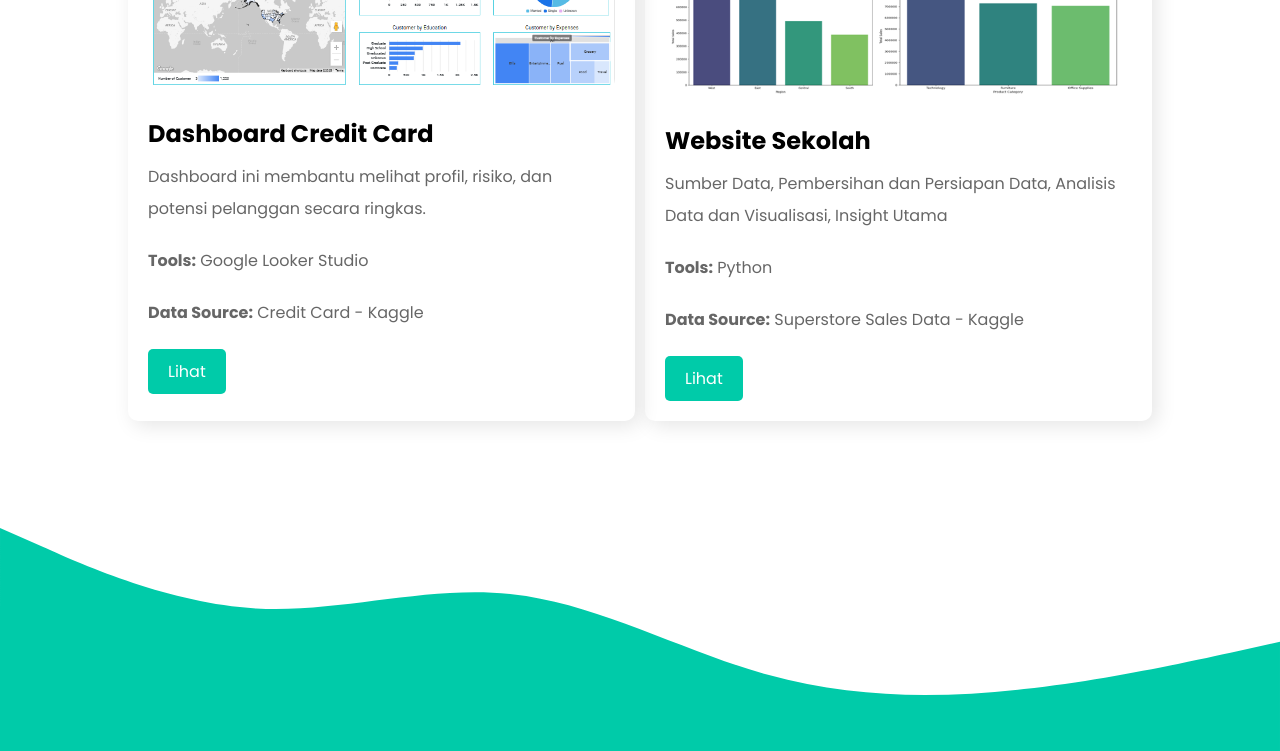
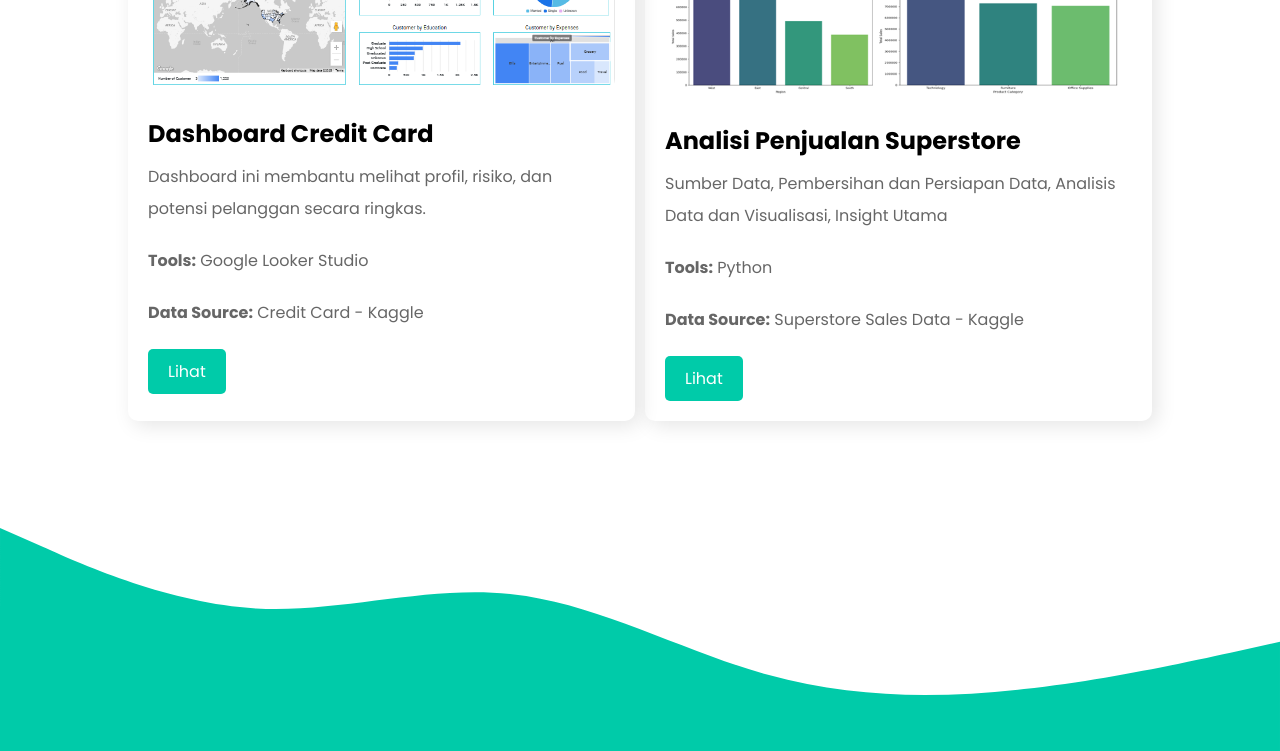
Before and after one commit to rezaaagam/portofolio_rezaagam, a plain HTML site: page index.html in a window 1280 px wide. Shown: the part 3400-4151 px from the top of the page. Drawn offline with nearby package versions, Linux system fonts and the light colour scheme.

Commit message:
Update index.html

```diff
--- a/index.html
+++ b/index.html
@@ -221,7 +221,7 @@
                 <div class="box" data-aos="fade-up" data-aos-duration="1000" data-aos-delay="200" data-aos-once="true">
                     <img src="./assets/images/proyek/proyek4.png" alt="Proyek Image" />
                     <div class="proyek-desc">
-                        <h2>Website Sekolah</h2>
+                        <h2>Analisi Penjualan Superstore</h2>
                         <p>Sumber Data, Pembersihan dan Persiapan Data, Analisis Data dan Visualisasi, Insight Utama</p>
                         <p><strong>Tools:</strong> Python</p>
                         <p><strong>Data Source:</strong> Superstore Sales Data - Kaggle</p>
```
